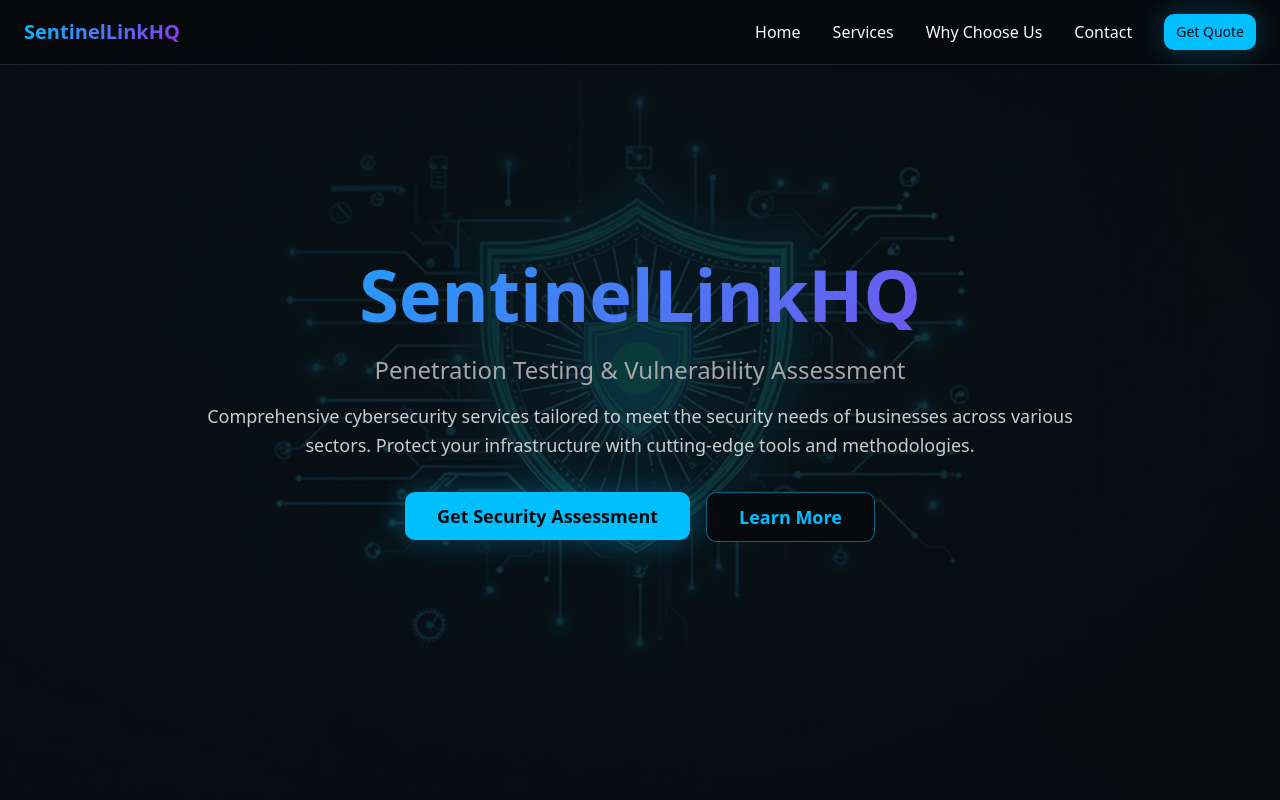
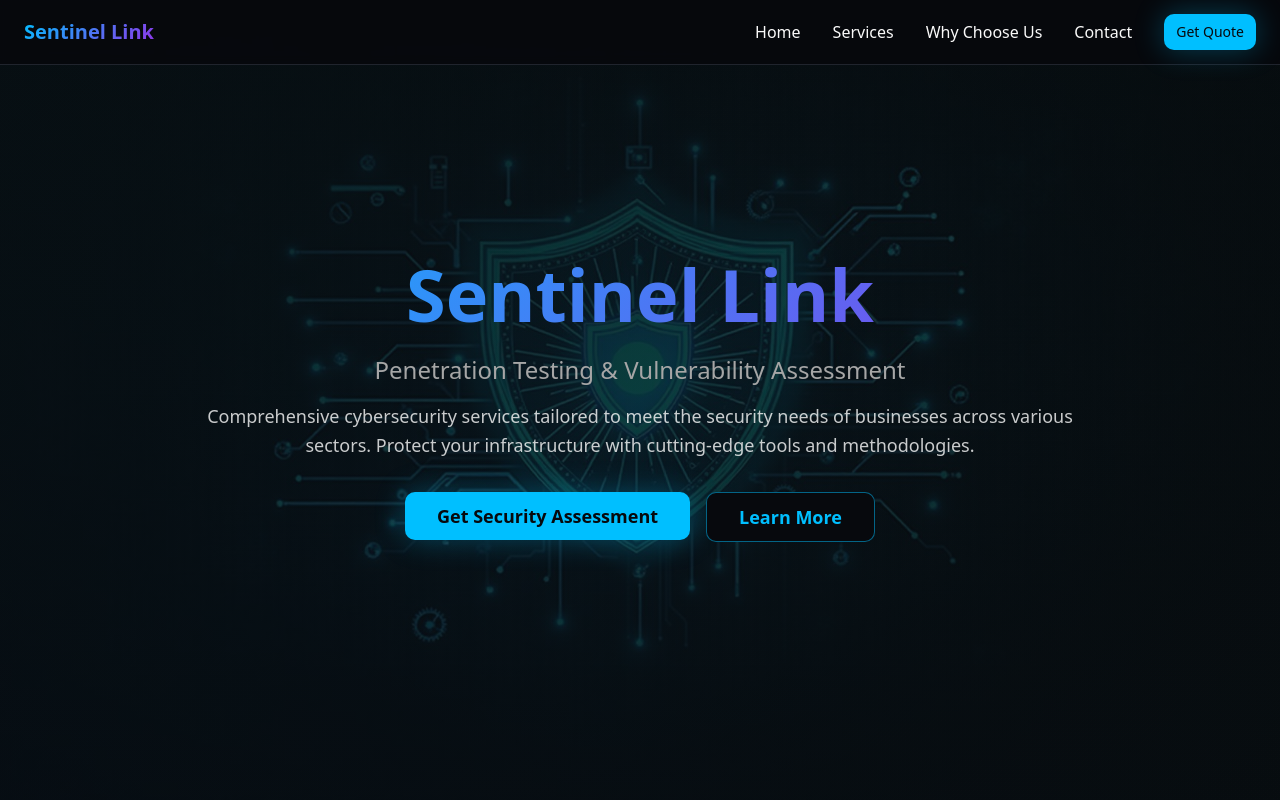
Before and after one commit to SentinelLinkHQ/SentinelLinkHQ, a React (Vite) app: page / in a window 1280 px wide. Shown: the top 800 px of the page. Built offline with nearby package versions, Linux system fonts and the light colour scheme.

Commit message:
Refactor: Rename SentinelLinkHQ to Sentinel Link
Update the company name from SentinelLinkHQ to Sentinel Link across the project.

```diff
--- a/index.html
+++ b/index.html
@@ -3,20 +3,20 @@
   <head>
     <meta charset="UTF-8" />
     <meta name="viewport" content="width=device-width, initial-scale=1.0" />
-    <title>SentinelLinkHQ - Cybersecurity Penetration Testing & Vulnerability Assessment</title>
-    <meta name="description" content="Professional penetration testing and vulnerability assessment services. Secure your infrastructure with comprehensive cybersecurity solutions from SentinelLinkHQ." />
-    <meta name="author" content="SentinelLinkHQ" />
+    <title>Sentinel Link - Cybersecurity Penetration Testing & Vulnerability Assessment</title>
+    <meta name="description" content="Professional penetration testing and vulnerability assessment services. Secure your infrastructure with comprehensive cybersecurity solutions from Sentinel Link." />
+    <meta name="author" content="Sentinel Link" />
 
-    <meta property="og:title" content="SentinelLinkHQ - Cybersecurity Penetration Testing & Vulnerability Assessment" />
+    <meta property="og:title" content="Sentinel Link - Cybersecurity Penetration Testing & Vulnerability Assessment" />
     <meta property="og:description" content="Professional penetration testing and vulnerability assessment services. Secure your infrastructure with comprehensive cybersecurity solutions." />
     <meta property="og:type" content="website" />
     <meta property="og:image" content="https://lovable.dev/opengraph-image-p98pqg.png" />
 
     <meta name="twitter:card" content="summary_large_image" />
-    <meta name="twitter:site" content="@SentinelLinkHQ" />
+    <meta name="twitter:site" content="@SentinelLink" />
     <meta name="twitter:image" content="https://lovable.dev/opengraph-image-p98pqg.png" />
 
-    <link rel="canonical" href="https://SentinelLinkHQ.github.io" />
+    <link rel="canonical" href="https://SentinelLink.github.io" />
   </head>
 
   <body>
--- a/src/components/Contact.tsx
+++ b/src/components/Contact.tsx
@@ -30,7 +30,7 @@ const Contact = () => {
                     </div>
                     <div>
                       <p className="font-medium text-foreground">Email</p>
-                      <p className="text-muted-foreground">contact@sentinellinkhq.com</p>
+                      <p className="text-muted-foreground">contact@sentinellink.com</p>
                     </div>
                   </div>
 
@@ -50,7 +50,7 @@ const Contact = () => {
                     </div>
                     <div>
                       <p className="font-medium text-foreground">Website</p>
-                      <p className="text-muted-foreground">sentinellinkhq.github.io</p>
+                      <p className="text-muted-foreground">sentinellink.github.io</p>
                     </div>
                   </div>
                 </div>
--- a/src/components/Hero.tsx
+++ b/src/components/Hero.tsx
@@ -18,7 +18,7 @@ const Hero = () => {
       {/* Content */}
       <div className="relative z-10 container mx-auto px-6 text-center">
         <h1 className="text-5xl md:text-7xl font-bold mb-6 bg-gradient-primary bg-clip-text text-transparent">
-          SentinelLinkHQ
+          Sentinel Link
         </h1>
         <p className="text-xl md:text-2xl text-muted-foreground mb-4 max-w-3xl mx-auto">
           Penetration Testing & Vulnerability Assessment
--- a/src/components/Navigation.tsx
+++ b/src/components/Navigation.tsx
@@ -19,7 +19,7 @@ const Navigation = () => {
           {/* Logo */}
           <div className="flex items-center">
             <h1 className="text-xl font-bold bg-gradient-primary bg-clip-text text-transparent">
-              SentinelLinkHQ
+              Sentinel Link
             </h1>
           </div>
 
--- a/src/components/WhyChooseUs.tsx
+++ b/src/components/WhyChooseUs.tsx
@@ -7,7 +7,7 @@ const WhyChooseUs = () => {
       <div className="container mx-auto px-6">
         <div className="text-center mb-16">
           <h2 className="text-4xl md:text-5xl font-bold mb-6 text-foreground">
-            Why Choose <span className="bg-gradient-primary bg-clip-text text-transparent">SentinelLinkHQ</span>
+            Why Choose <span className="bg-gradient-primary bg-clip-text text-transparent">Sentinel Link</span>
           </h2>
           <p className="text-lg text-muted-foreground max-w-3xl mx-auto">
             We leverage cutting-edge tools and methodologies to provide a thorough and actionable analysis of your security landscape.
--- a/src/pages/Index.tsx
+++ b/src/pages/Index.tsx
@@ -26,11 +26,11 @@ const Index = () => {
         <div className="container mx-auto px-6 text-center">
           <div className="mb-4">
             <h3 className="text-lg font-bold bg-gradient-primary bg-clip-text text-transparent">
-              SentinelLinkHQ
+              Sentinel Link
             </h3>
           </div>
           <p className="text-muted-foreground text-sm">
-            © 2024 SentinelLinkHQ. Professional Cybersecurity Services. All rights reserved.
+            © 2024 Sentinel Link. Professional Cybersecurity Services. All rights reserved.
           </p>
           <div className="mt-4 flex justify-center space-x-6 text-sm text-muted-foreground">
             <span>Privacy Policy</span>
```
